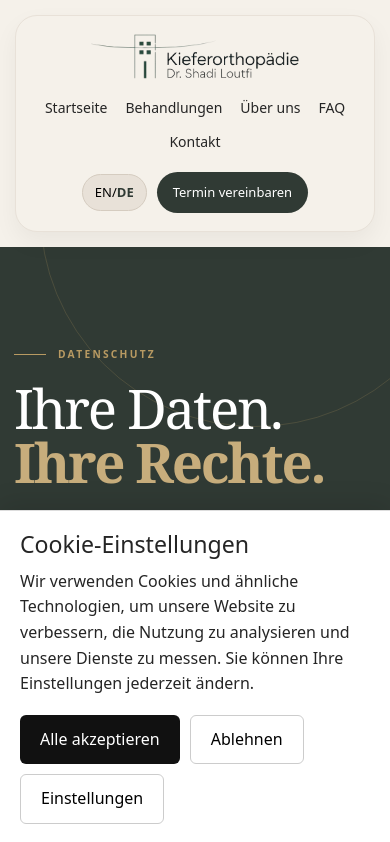
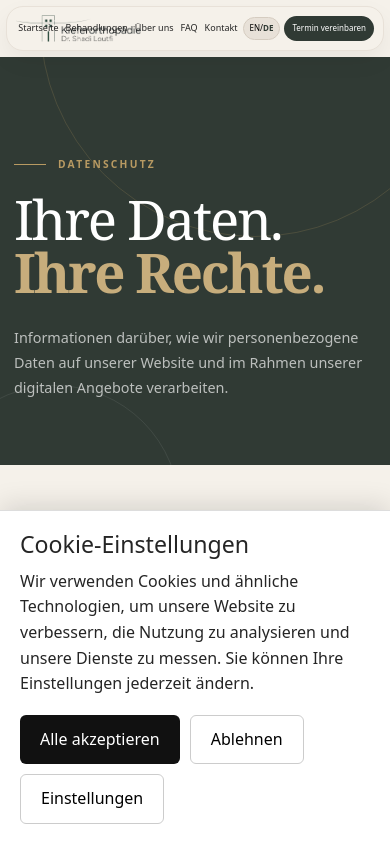
Before and after one commit to ESBER123/Dr.shadi, a React (Vite) app: page /datenschutz in a window 390 px wide. Shown: the top 842 px of the page. Built offline with nearby package versions, Linux system fonts and the light colour scheme.

Commit message:
Modifying the style

```diff
--- a/index.html
+++ b/index.html
@@ -25,6 +25,9 @@
       src="https://www.googletagmanager.com/gtag/js?id=G-LVX59VFLPJ"
     ></script>
     <title>Dr. Loutfi</title>
+
+    <meta name="application-name" content="Dr. Loutfi" />
+    <meta property="og:site_name" content="Dr. Loutfi" />
   </head>
   <body>
     <div id="root"></div>
--- a/package.json
+++ b/package.json
@@ -1,12 +1,12 @@
 {
-  "name": "shadi-test",
+  "name": "dr-loutfi",
   "private": true,
   "version": "0.0.0",
   "type": "module",
   "scripts": {
     "dev": "vite",
-     "build": "vite build",
-  "start": "vite preview --host 0.0.0.0",
+    "build": "vite build",
+    "start": "vite preview --host 0.0.0.0",
     "lint": "eslint .",
     "preview": "vite preview"
   },
--- a/src/assets/styles/App.css
+++ b/src/assets/styles/App.css
@@ -1,144 +1,225 @@
 .navbar-floating-wrapper {
   width: 100%;
-  padding: 20px;
+  padding: 12px 20px;
   background-color: #f5f1ea;
   position: sticky;
   top: 0;
   z-index: 1000;
   box-sizing: border-box;
 }
+
 .navbar-card {
   max-width: 1200px;
   margin: auto;
   background-color: #f5f1ea;
   border: 1px solid #e8e1d8;
   border-radius: 30px;
-  padding: 25px 40px;
+  padding: 12px 25px;
   display: flex;
-  flex-direction: column;
+  flex-direction: row;
   align-items: center;
+  justify-content: space-between;
   gap: 20px;
   box-shadow: 0 10px 25px rgba(0, 0, 0, 0.05);
 }
 
+.logo-center {
+  flex-shrink: 0;
+}
+
 .logo-center img {
-  height: 60px;
+  height: 48px;
   width: auto;
+  display: block;
 }
 
 .header-center {
-  width: 100%;
+  flex: 1;
   display: flex;
-  justify-content: space-between;
   align-items: center;
+  justify-content: flex-end;
+  gap: 25px;
 }
+
 .nav-links {
   display: flex;
-  gap: 30px;
-  margin: auto;
+  align-items: center;
+  justify-content: center;
+  gap: 22px;
+  margin: 0;
+  white-space: nowrap;
 }
+
 .nav-links a {
   text-decoration: none;
   color: #252525;
-  font-size: 17px;
+  font-size: 16px;
+  white-space: nowrap;
 }
+
 .nav-links a:hover,
 .nav-links a.active {
   color: #b89a62;
 }
+
 .header-actions {
   display: flex;
   align-items: center;
-  gap: 15px;
+  gap: 10px;
+  flex-shrink: 0;
 }
+
 .language-switch {
   background-color: #e8e1d8;
   border: 1px solid #d5ccc0;
-  padding: 8px 15px;
+  padding: 7px 12px;
   border-radius: 20px;
   cursor: pointer;
+  white-space: nowrap;
 }
+
 .language-switch span.active {
   color: #303a34;
   font-weight: bold;
 }
+
 .header-cta {
   background-color: #303a34;
   color: white;
-  padding: 12px 25px;
+  padding: 10px 18px;
   border-radius: 25px;
   text-decoration: none;
+  white-space: nowrap;
+  font-size: 14px;
 }
+
 .header-cta:hover {
   background-color: #b89a62;
 }
+
 .mobile-menu-toggle {
   display: none;
 }
+
+/* =========================
+   TABLET / MOBILE
+========================= */
+
 @media screen and (max-width: 992px) {
   .navbar-floating-wrapper {
-    padding: 15px;
+    padding: 8px 10px;
   }
 
   .navbar-card {
-    padding: 18px 20px;
-    border-radius: 22px;
-    gap: 18px;
+    width: 100%;
+    padding: 10px 12px;
+    border-radius: 20px;
+    gap: 10px;
+    flex-direction: row;
+    overflow: hidden;
+  }
+
+  .logo-center {
+    flex-shrink: 0;
   }
 
   .logo-center img {
-    height: 45px;
+    height: 32px;
+    width: auto;
+  }
+
+  .header-center {
+    width: auto;
+    flex: 1;
+    display: flex;
+    flex-direction: row;
+    align-items: center;
+    justify-content: flex-end;
+    gap: 8px;
+    min-width: 0;
+  }
+
+  .nav-links {
+    display: flex;
+    flex-direction: row;
+    align-items: center;
+    justify-content: flex-end;
+    gap: 10px;
+    margin: 0;
+    flex-shrink: 1;
+    min-width: 0;
+  }
+
+  .nav-links a {
+    font-size: 11px;
+    white-space: nowrap;
+  }
+
+  .header-actions {
+    display: flex;
+    flex-direction: row;
+    align-items: center;
+    gap: 6px;
+    flex-shrink: 0;
+  }
+
+  .language-switch {
+    padding: 5px 7px;
+    font-size: 10px;
+  }
+
+  .header-cta {
+    padding: 7px 10px;
+    font-size: 10px;
   }
 
   .mobile-menu-toggle {
     display: none;
   }
+}
+
+/* =========================
+   VERY SMALL PHONES
+========================= */
+
+@media screen and (max-width: 600px) {
+  .navbar-floating-wrapper {
+    padding: 6px;
+  }
+
+  .navbar-card {
+    padding: 8px 9px;
+    gap: 7px;
+    border-radius: 17px;
+  }
+
+  .logo-center img {
+    height: 27px;
+  }
 
   .header-center {
-    position: static;
-    width: 100%;
-    height: auto;
-    background-color: transparent;
-    display: flex;
-    flex-direction: column;
-    justify-content: center;
-    align-items: center;
-    gap: 18px;
+    gap: 5px;
   }
 
   .nav-links {
-    width: 100%;
-    display: flex;
-    flex-direction: row;
-    flex-wrap: wrap;
-    justify-content: center;
-    align-items: center;
-    gap: 12px 18px;
-    margin: 0;
+    gap: 7px;
   }
 
   .nav-links a {
-    font-size: 14px;
-    white-space: nowrap;
+    font-size: 9px;
   }
 
   .header-actions {
-    width: 100%;
-    display: flex;
-    flex-direction: row;
-    justify-content: center;
-    align-items: center;
-    gap: 10px;
+    gap: 4px;
   }
 
   .language-switch {
-    padding: 7px 12px;
-    font-size: 13px;
+    padding: 4px 6px;
+    font-size: 8px;
   }
 
   .header-cta {
-    padding: 10px 16px;
-    font-size: 13px;
-    white-space: nowrap;
+    padding: 6px 8px;
+    font-size: 8px;
   }
 }
```
Also changed, not shown: 1 other file (tests, documents, lock files or other folders).
